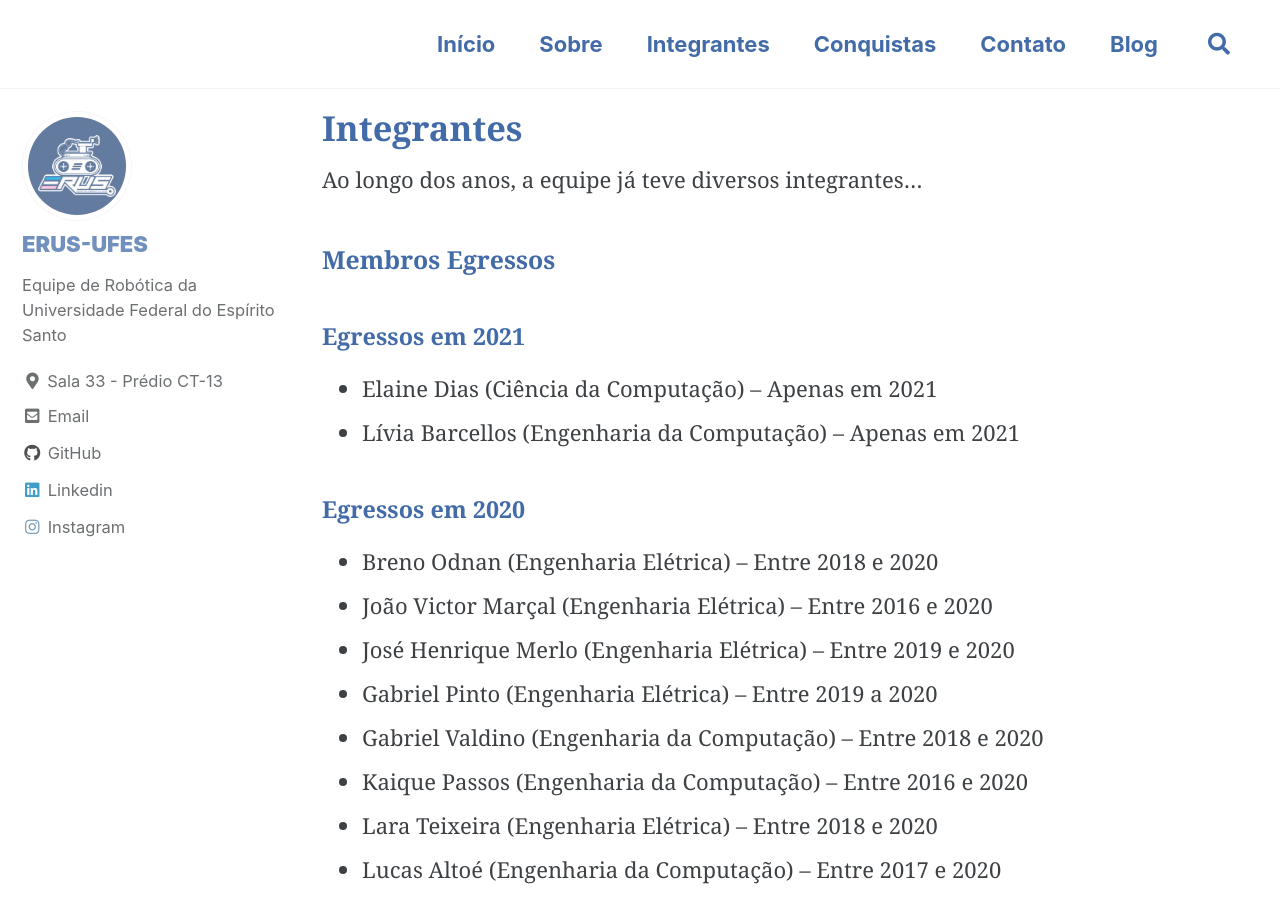
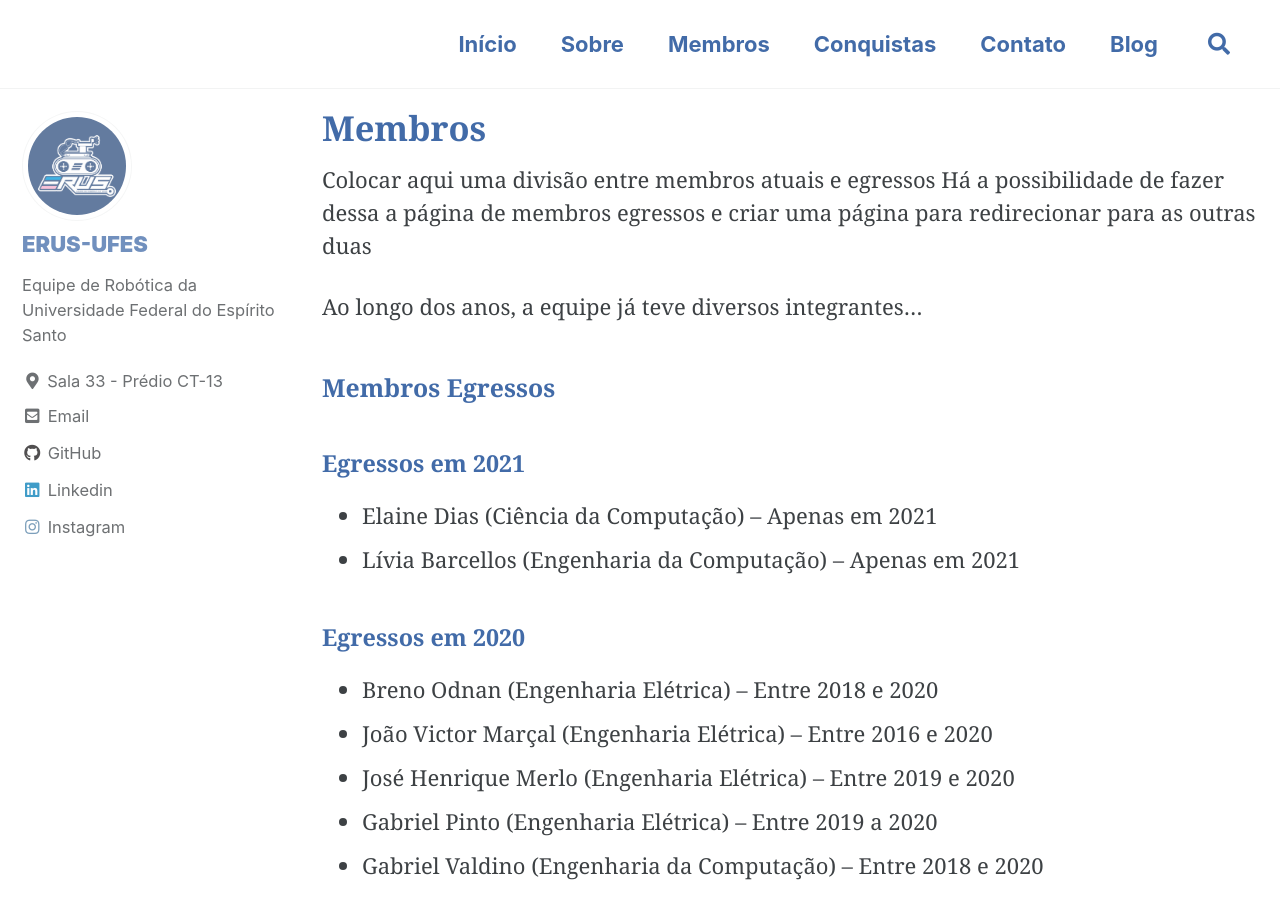
Before and after one commit to erufes/site, a Jekyll site: the page built from _pages/membros.md, in a window 1280 px wide and 900 px high. Built offline with Jekyll 4.4.1, drawn with Linux system fonts in a browser that asks for light colours; cached includes are drawn as plain includes.

Commit message:
modified:   _data/navigation.yml 	renamed:    _pages/integrantes.md -> _pages/membros.md

```diff
--- a/_data/navigation.yml
+++ b/_data/navigation.yml
@@ -4,8 +4,8 @@ main:
     url: /
   - title: "Sobre"
     url: /sobre/
-  - title: "Integrantes"
-    url: /integrantes/
+  - title: "Membros"
+    url: /membros/
   - title: "Conquistas"
     url: /conquistas/
   - title: "Contato"
--- a/_pages/integrantes.md
+++ b/_pages/membros.md
@@ -1,10 +1,14 @@
 ---
 layout: single
-permalink: /integrantes/
-title: "Integrantes"
+permalink: /membros/
+title: "Membros"
 classes: wide
 author_profile: true
 ---
+
+Colocar aqui uma divisão entre membros atuais e egressos
+Há a possibilidade de fazer dessa a página de membros egressos e criar uma página para redirecionar para as outras duas
+
 
 Ao longo dos anos, a equipe já teve diversos integrantes...
 
```
